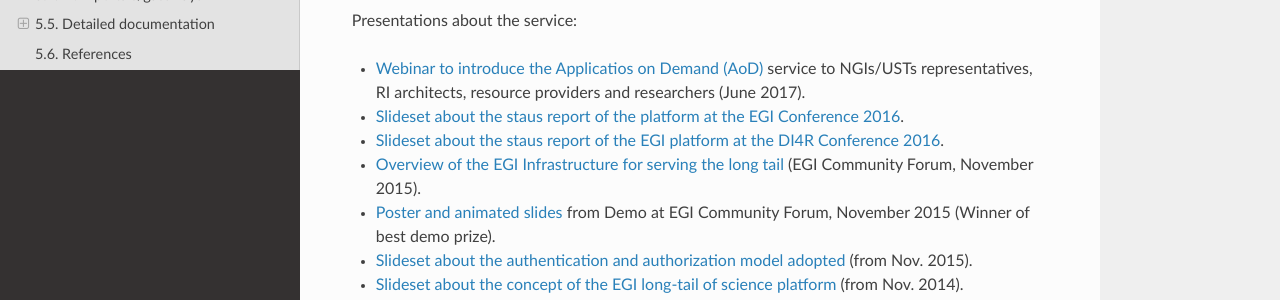
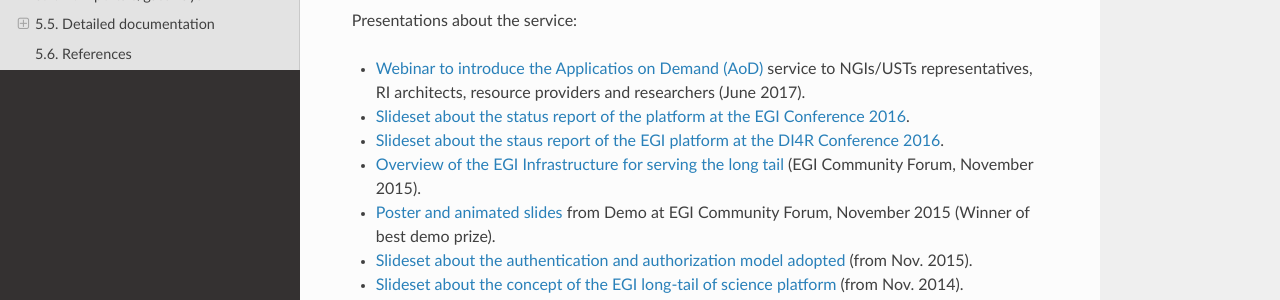
Before and after one commit to EGI-Federation/fedcloud-documentation, a Sphinx documentation site: the page built from source/aod.rst, in a window 1280 px wide and 900 px high, scrolled down 5548 px. Shown: the part 414-714 px from the top of the window. Built offline with Sphinx 7.4.7 and the Read the Docs theme 2.0.0, drawn with Linux system fonts in a browser that asks for light colours.

Commit message:
Update source/aod.rst
Co-Authored-By: Baptiste Grenier <baptiste@bapt.name>

```diff
--- a/source/aod.rst
+++ b/source/aod.rst
@@ -345,7 +345,7 @@
   service to NGIs/USTs representatives, RI architects, resource providers and
   researchers (June 2017).
 
-* `Slideset about the staus report of the platform at the EGI Conference 2016 <https://indico.egi.eu/indico/event/2875/session/35/contribution/89>`_.
+* `Slideset about the status report of the platform at the EGI Conference 2016 <https://indico.egi.eu/indico/event/2875/session/35/contribution/89>`_.
 
 * `Slideset about the staus report of the EGI platform at the DI4R Conference 2016 <http://digitalinfrastructures.eu/content/serving-long-tail>`_.
 
```
